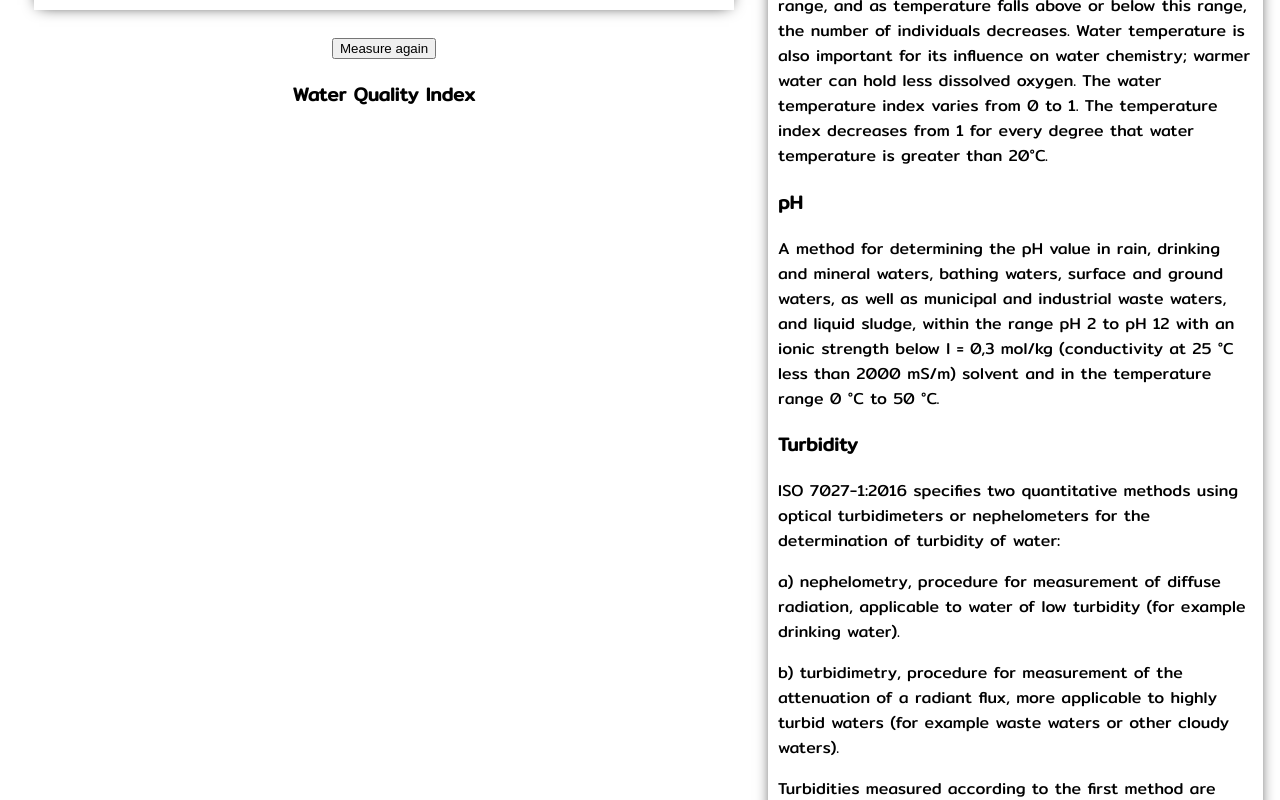
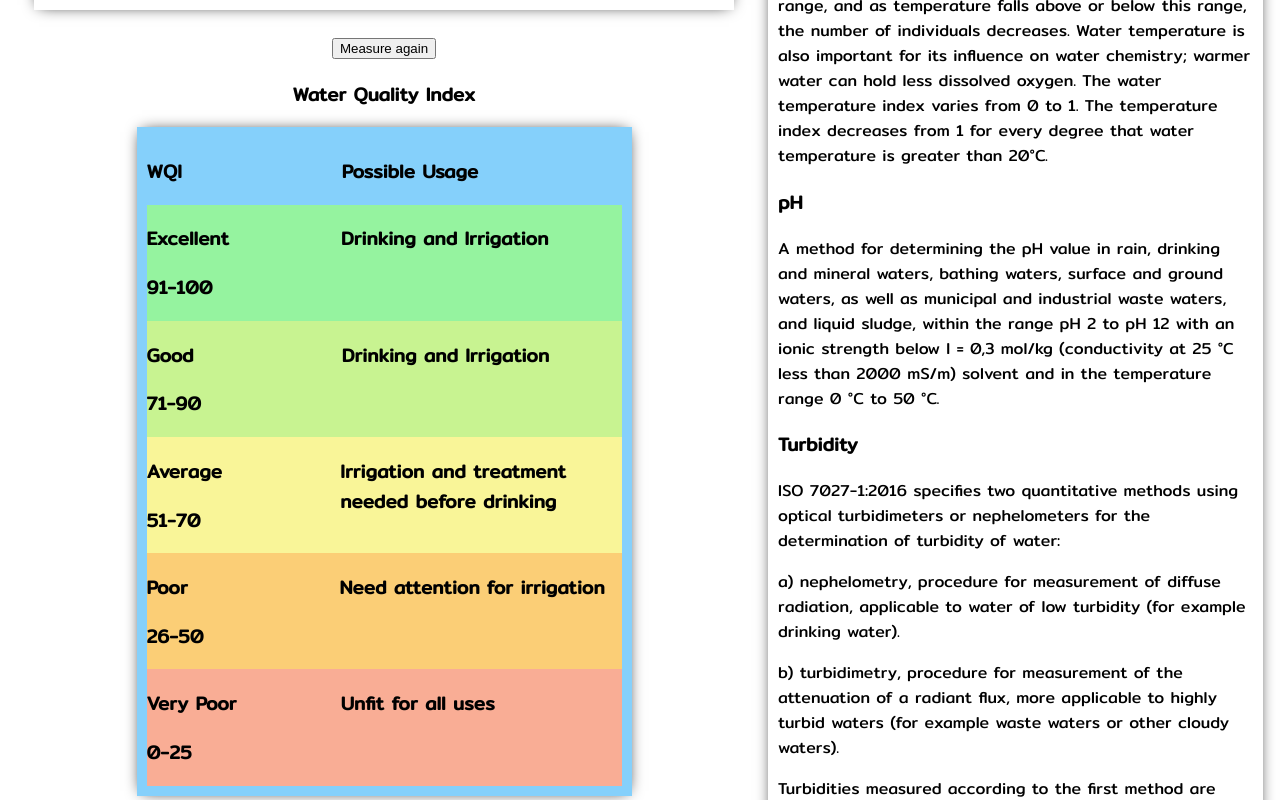
Before and after one commit to ChampManZ/WaterPortability, a React (Create React App) app in the folder Frontend/water-port-react/: page /dashboard in a window 1280 px wide. Shown: the part 340-1140 px from the top of the page. Built offline with nearby package versions, Linux system fonts and the light colour scheme.

Commit message:
add draft wqi

```diff
--- a/Frontend/water-port-react/src/components/Card.js
+++ b/Frontend/water-port-react/src/components/Card.js
@@ -1,4 +1,5 @@
 import React from 'react'
+import waterdrop from '../image/waterdrop.png'
 import '../style/flexbox.css'
 
 function Card() {
@@ -22,10 +23,10 @@ function Card() {
     return (
         <div style={cardStyle}>
             <div className='wqi-container' style={wqiStyle}>
-                <div>Image</div>
+                <img src={waterdrop} alt="waterdrop" width="75" height="100"></img>
                 <div>
-                    <div>98 WQI</div>
-                    <div>Excellent</div>
+                    <h2>90</h2>
+                    <h2>Good</h2>
                 </div>
             </div>
             <div className='parameter-container' style={fontFamilyStyle}>
--- /dev/null
+++ b/Frontend/water-port-react/src/components/GradeCard.js
@@ -0,0 +1,86 @@
+import React from 'react'
+import '../style/flexbox.css'
+
+function GradeCard() {
+
+    const gradeStyle = {
+        textAlign: "start",
+        boxShadow: "0px 0px 15px -5px",
+        padding: "10px 10px",
+        width: "475px",
+        margin: "auto",
+        backgroundColor: "#85D0FB"
+    }
+
+    const goodStyle = {
+        backgroundColor: "##C8F391"
+    }
+
+    const averageStyle = {
+        backgroundColor: "##F9F598"
+    }
+
+    const poorStyle = {
+        backgroundColor: "##FBCE76"
+    }
+
+    const veryPoolStyle = {
+        backgroundColor: "##F9AD95"
+    }
+
+    return (
+        <div style={gradeStyle}>
+            <div className='grade-container'>
+                <h3>WQI</h3>
+                <h3>Possible Usage</h3>
+            </div>
+            <div className='excellent-container'>
+                <div>
+                    <h3>Excellent</h3>
+                    <h3>91-100</h3>
+                </div>
+                <div>
+                    <h3>Drinking and Irrigation</h3>
+                </div>
+            </div>
+            <div className='good-container'>
+                <div>
+                    <h3>Good</h3>
+                    <h3>71-90</h3>
+                </div>
+                <div>
+                    <h3>Drinking and Irrigation</h3>
+                </div>
+            </div>
+            <div className='average-container'>
+                <div>
+                    <h3>Average</h3>
+                    <h3>51-70</h3>
+                </div>
+                <div>
+                    <h3>Irrigation and treatment needed before drinking</h3>
+                </div>
+            </div>
+            <div className='poor-container'>
+                <div>
+                    <h3>Poor</h3>
+                    <h3>26-50</h3>
+                </div>
+                <div>
+                    <h3>Need attention for irrigation</h3>
+                </div>
+            </div>
+            <div className='verypoor-container'>
+                <div>
+                    <h3>Very Poor</h3>
+                    <h3>0-25</h3>
+                </div>
+                <div>
+                    <h3>Unfit for all uses</h3>
+                </div>
+            </div>
+        </div>
+    )
+}
+
+export default GradeCard
--- a/Frontend/water-port-react/src/pages/Dashboard.js
+++ b/Frontend/water-port-react/src/pages/Dashboard.js
@@ -2,6 +2,7 @@ import React from 'react'
 import Navbar from '../components/Navbar'
 import Card from '../components/Card'
 import WQICard from '../components/WQICard'
+import GradeCard from '../components/GradeCard'
 import '../style/flexbox.css'
 
 function Dashboard() {
@@ -19,10 +20,10 @@ function Dashboard() {
                     <Card /> <br />
                     <button type='button'>Measure again</button>
                     <h3>Water Quality Index</h3>
+                    <GradeCard />
                 </div>
                 <div class="flex-right" style={fontFamilyStyle}>
                     <WQICard />
-
                 </div>
             </div>
         </div>
--- a/Frontend/water-port-react/src/style/flexbox.css
+++ b/Frontend/water-port-react/src/style/flexbox.css
@@ -18,6 +18,7 @@
     display: flex;
     justify-content: center;
     align-content: space-evenly;
+    align-items: center;
     gap: 20em
 }
 
@@ -28,3 +29,51 @@
     gap: 6em;
     padding: 10px 10px;
 }
+
+.grade-container {
+    display: flex;
+    justify-content: start;
+    align-content: space-evenly;
+    gap: 10em;
+    background-color: #85D0FB;
+}
+
+.excellent-container {
+    display: flex;
+    justify-content: start;
+    align-content: space-evenly;
+    gap: 7em;
+    background-color: #95F39F;
+}
+
+.good-container {
+    display: flex;
+    justify-content: start;
+    align-content: space-evenly;
+    gap: 8.8em;
+    background-color: #C8F391;
+}
+
+.average-container {
+    display: flex;
+    justify-content: start;
+    align-content: space-evenly;
+    gap: 7.4em;
+    background-color: #F9F598;
+}
+
+.poor-container {
+    display: flex;
+    justify-content: start;
+    align-content: space-evenly;
+    gap: 8.5em;
+    background-color: #FBCE76;
+}
+
+.verypoor-container {
+    display: flex;
+    justify-content: start;
+    align-content: space-evenly;
+    gap: 6.5em;
+    background-color: #F9AD95;
+}
```
Also changed, not shown: Frontend/water-port-react/src/App.js (line endings or trailing spaces), 1 other file (tests, documents, lock files or other folders).
